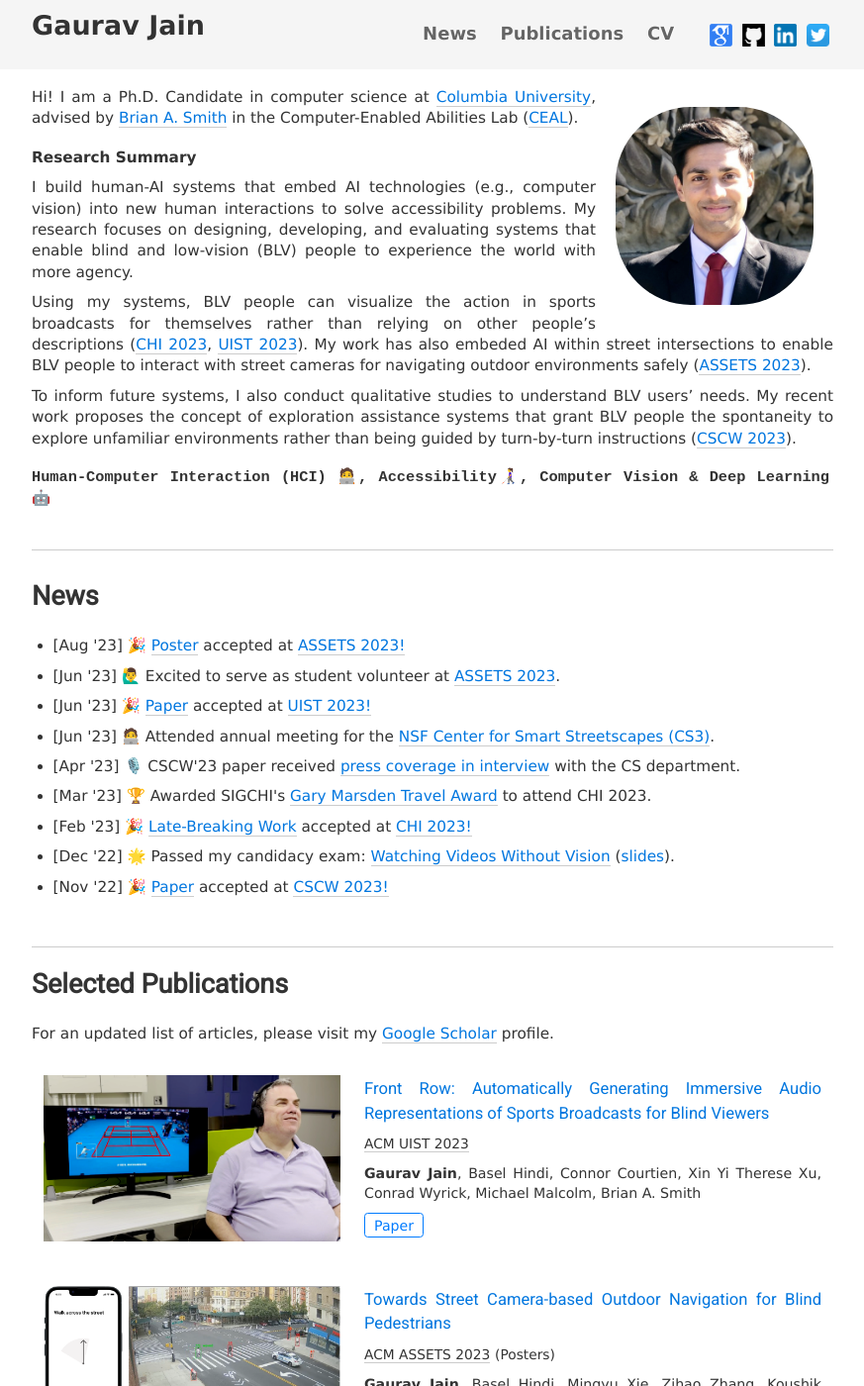
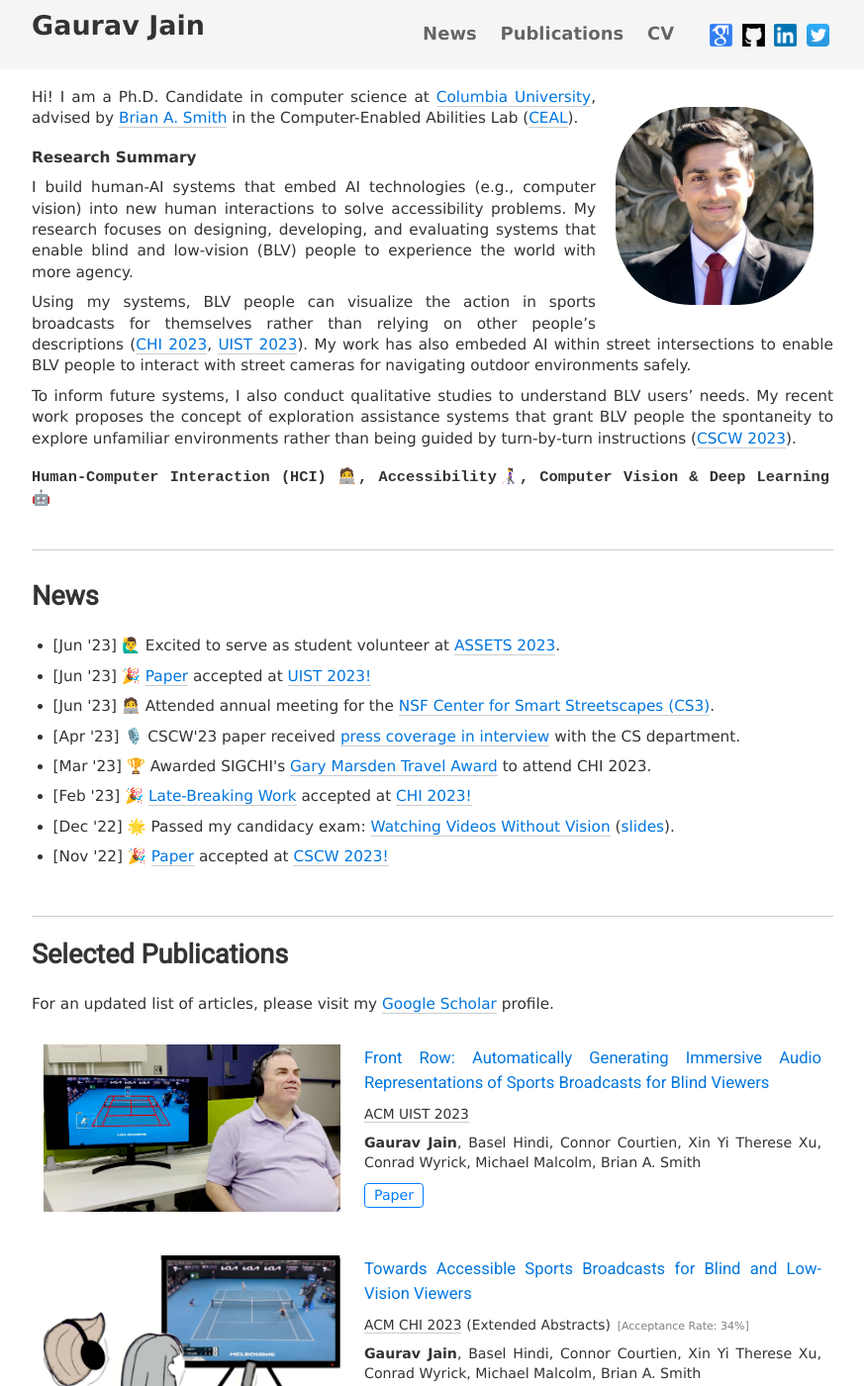
Before and after one commit to Gaurav1302/gaurav1302.github.io, a Jekyll site: the page built from index.html, in a window 1280 px wide and 1400 px high. Shown: the whole window at 99% size, without its empty margins (203-1076 px from the left). Built offline with Jekyll 4.4.1, drawn with Linux system fonts in a browser that asks for light colours; nearby versions of some CDN libraries; some of the changed text lies outside the part shown.

Commit message:
removed assets poster

```diff
--- a/index.html
+++ b/index.html
@@ -29,7 +29,7 @@
   </p>
 
   <p>
-    Using my systems, BLV people can visualize the action in sports broadcasts for themselves rather than relying on other people’s descriptions (<a href="https://dl.acm.org/doi/10.1145/3544549.3585610" class="uline">CHI 2023</a>, <a href="https://gaurav1302.github.io/files/Front Row - camera ready.pdf" class="uline">UIST 2023</a>). My work has also embeded AI within street intersections to enable BLV people to interact with street cameras for navigating outdoor environments safely (<a href="https://gaurav1302.github.io/files/ASSETS_preprint.pdf" class="uline">ASSETS 2023</a>).
+    Using my systems, BLV people can visualize the action in sports broadcasts for themselves rather than relying on other people’s descriptions (<a href="https://dl.acm.org/doi/10.1145/3544549.3585610" class="uline">CHI 2023</a>, <a href="https://gaurav1302.github.io/files/Front Row - camera ready.pdf" class="uline">UIST 2023</a>). My work has also embeded AI within street intersections to enable BLV people to interact with street cameras for navigating outdoor environments safely.
   </p>
 
   <p>
@@ -74,11 +74,6 @@
         <td width="70%"> -->
           <div>
             <ul>
-              <li>
-                <p> <span class="news_date">[Aug '23] </span> <span role="img" aria-label="Confetti">🎉</span>
-                  <a href="https://gaurav1302.github.io/files/ASSETS_preprint.pdf" class="uline-black">Poster</a> accepted at <a href="https://assets23.sigaccess.org/"; class="uline-black">ASSETS 2023!</a>
-                </p>
-              </li>
               <li>
                 <p> <span class="news_date">[Jun '23] </span> <span role="img" aria-label="Person raising hand">🙋‍♂️</span>
                   Excited to serve as student volunteer at <a href="https://assets23.sigaccess.org/"; class="uline-black">ASSETS 2023</a>.
@@ -199,35 +194,6 @@
             <br />
         </td>
       </tr>
-
-
-      <tr>
-        <td width="40%">
-          <div class="one" style="text-align:center;">
-            <img src="images/pednav_poster.png" alt = "A two-part figure showing overview of street camera-based navigation system. On the left is a screenshot of the smartphone iOS app. On the right is the second floor camera view of a street intersection." style="max-height: 500px; border: 1px;">
-          </div>
-        </td>
-        <td valign="middle" width="60%">
-          <a href= "https://gaurav1302.github.io/files/ASSETS_preprint.pdf" class = "paper_title">
-            Towards Street Camera-based Outdoor Navigation for Blind Pedestrians
-          </a>
-          <p class = "venue">
-            <a href="https://assets23.sigaccess.org/" class="venue">ACM ASSETS 2023</a>
-            <span class= "venue_extras">(Posters)</span>
-            <!--  <span class = "accept_rate">[Acceptance Rate: 34%]</span> -->
-         </p>
-          <p class="authors">
-          <span class="me_author"> Gaurav Jain</span>, <span class="co_author">Basel Hindi, Mingyu Xie, Zihao Zhang, Koushik Srinivasula, Daniel Weiner, Xin Yi Therese Xu, Sophie Ana Paris, Chloe Tedjo, Josh Bassin, Michael Malcolm, Brian A. Smith</span>
-            <br />
-          </p>
-          <a href="https://gaurav1302.github.io/files/ASSETS_preprint.pdf" class="btn btn-outline-primary btn-sm" role="button"
-            aria-pressed="true">Paper</a>
-            <br />
-            <br />
-        </td>
-      </tr>
-
-
 
       <tr>
         <td width="40%">
```
